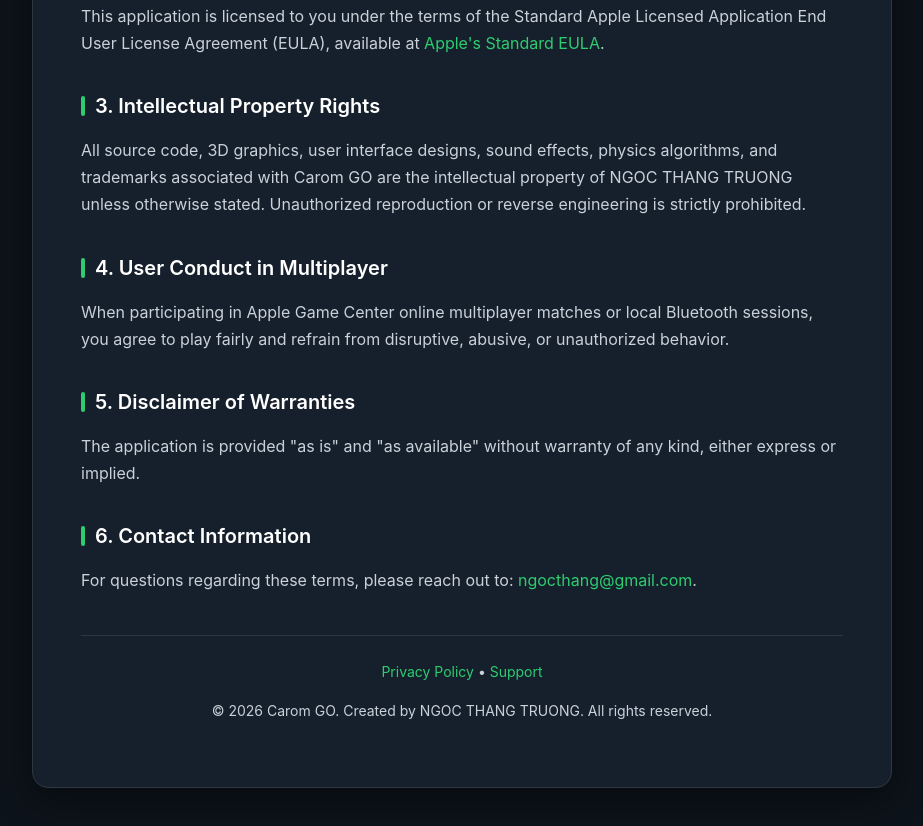
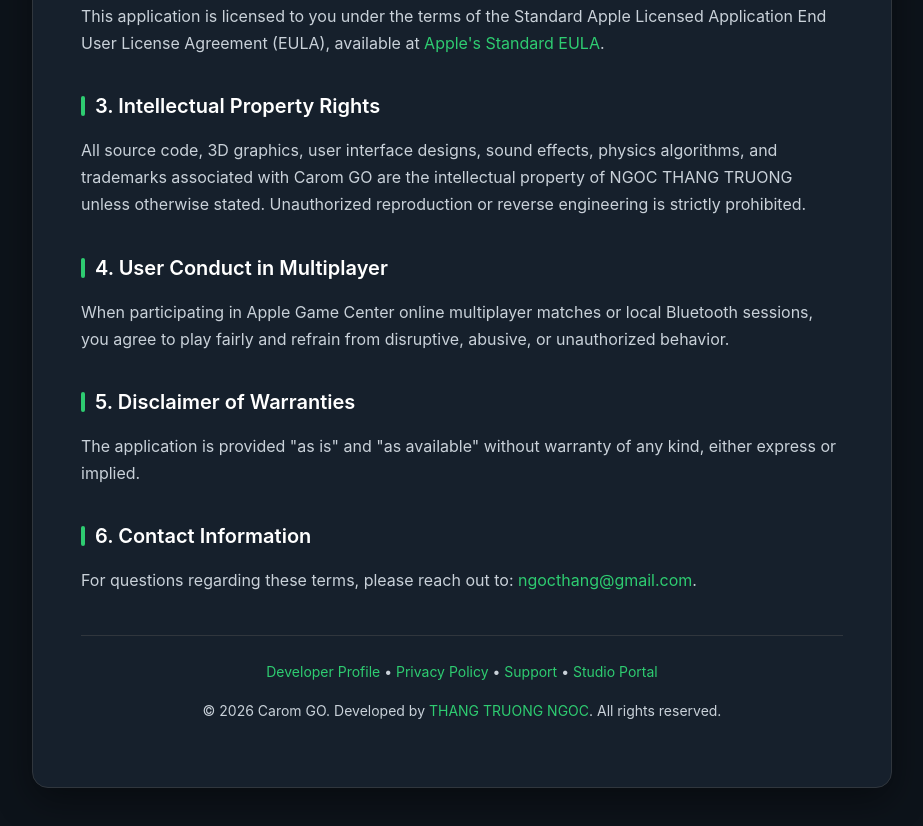
Before and after one commit to ntt339/games, a plain HTML site: page carom/terms.html in a window 1280 px wide. Shown: the part 469-1295 px from the top of the page, without its empty margins (178-1101 px from the left). Drawn offline with Linux system fonts and the light colour scheme.

Commit message:
docs: update developer link in carom terms

```diff
--- a/carom/terms.html
+++ b/carom/terms.html
@@ -168,8 +168,8 @@
         <p>For questions regarding these terms, please reach out to: <a href="mailto:ngocthang@gmail.com">ngocthang@gmail.com</a>.</p>
 
         <div class="footer">
-            <p><a href="privacy-policy.html">Privacy Policy</a> • <a href="support.html">Support</a></p>
-            <p style="margin-top: 8px;">&copy; 2026 Carom GO. Created by NGOC THANG TRUONG. All rights reserved.</p>
+            <p><a href="https://apps.apple.com/us/developer/thang-truong-ngoc/id6818040142" target="_blank" rel="noopener">Developer Profile</a> • <a href="privacy-policy.html">Privacy Policy</a> • <a href="support.html">Support</a> • <a href="../index.html">Studio Portal</a></p>
+            <p style="margin-top: 8px;">&copy; 2026 Carom GO. Developed by <a href="https://apps.apple.com/us/developer/thang-truong-ngoc/id6818040142" target="_blank" rel="noopener">THANG TRUONG NGOC</a>. All rights reserved.</p>
         </div>
     </div>
 </body>
```
